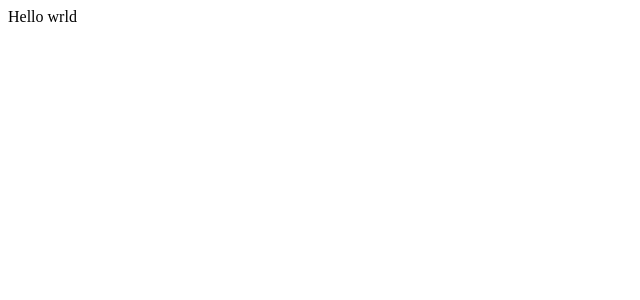
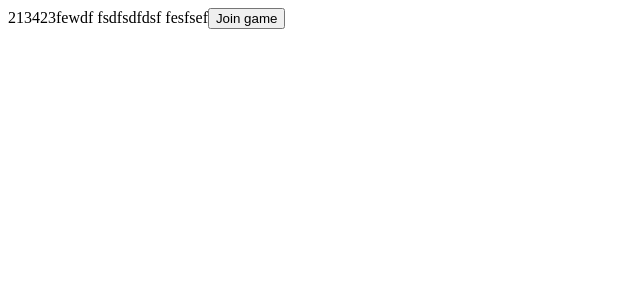
Before and after one commit to Dawstr8/ultimate-tic-tac-toe, a React (Create React App) app in the folder frontend/: page / in a window 1280 px wide. Shown: the top 300 px of the page, without its empty margins (0-640 px from the left). Built offline with nearby package versions, Linux system fonts and the light colour scheme.

Commit message:
LobbyList component
initialized LobbyList component

```diff
--- a/frontend/src/App.tsx
+++ b/frontend/src/App.tsx
@@ -1,9 +1,10 @@
 import './App.css';
+import LobbyList from './components/LobbyList/LobbyList';
 
 function App() {
   return (
     <div className="App">
-      Hello wrld
+      <LobbyList />
     </div>
   );
 }
--- /dev/null
+++ b/frontend/src/components/LobbyList/LobbyList.tsx
@@ -0,0 +1,24 @@
+import { useState } from 'react';
+import ILobbyItem from '../../types/ILobbyItem';
+
+export default function LobbyList() {
+
+    const [lobbyList, setLobbyList] = useState<Array<ILobbyItem>>([{id: "213423fewdf", user1: "fsdfsdfdsf", user2: "fesfsef"}])
+
+    function joinGame(id: string): void {
+        // join the game
+    }
+
+    return (
+        <div>
+            {lobbyList.map((elem) => {
+                return (
+                <div>
+                    {elem.id} {elem.user1} {elem.user2}
+                    <button onClick={() => joinGame(elem.id)}>Join game</button>
+                </div>
+                )
+            })}
+        </div>
+    );
+}
--- /dev/null
+++ b/frontend/src/types/ILobbyItem.ts
@@ -0,0 +1,5 @@
+export default interface ILobbyItem {
+    id: string;
+    user1: string;
+    user2: string;
+}
```
Also changed, not shown: frontend/src/components/LobbyList/LobbyList.css (added).
